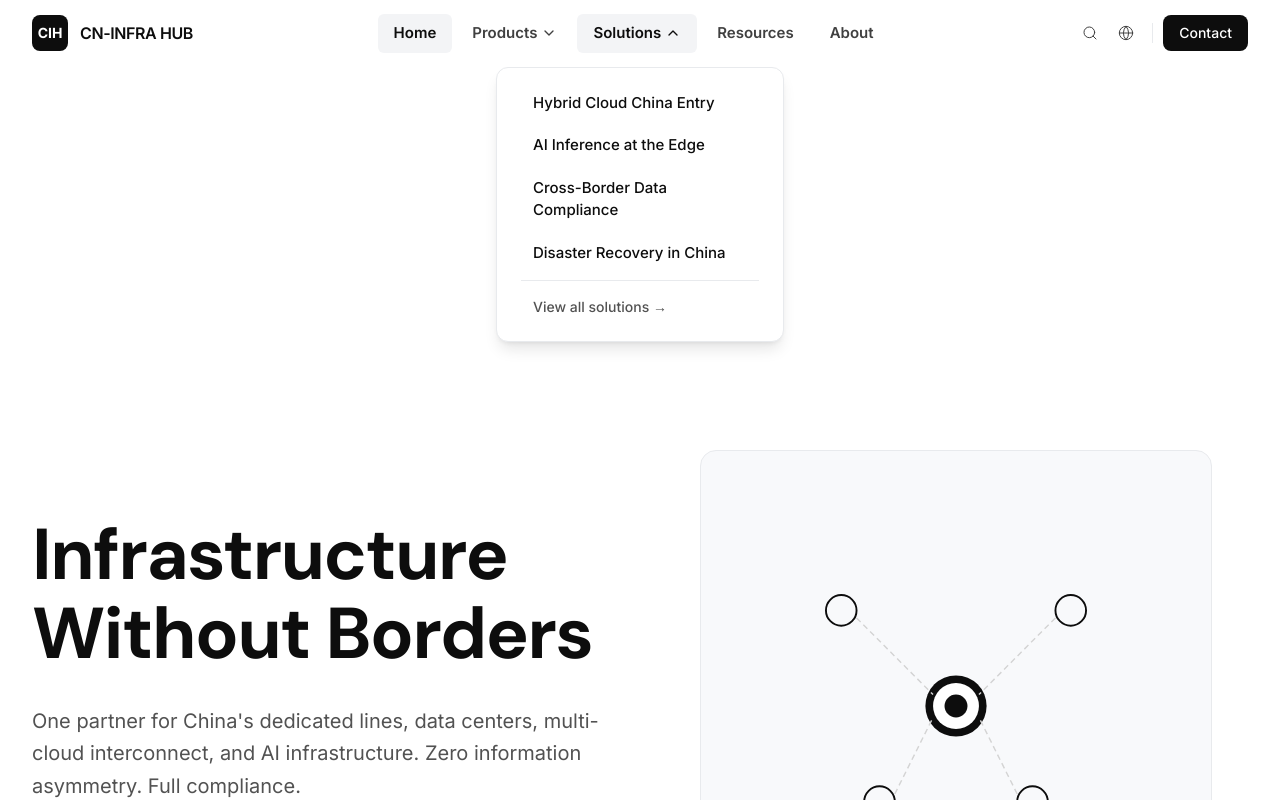
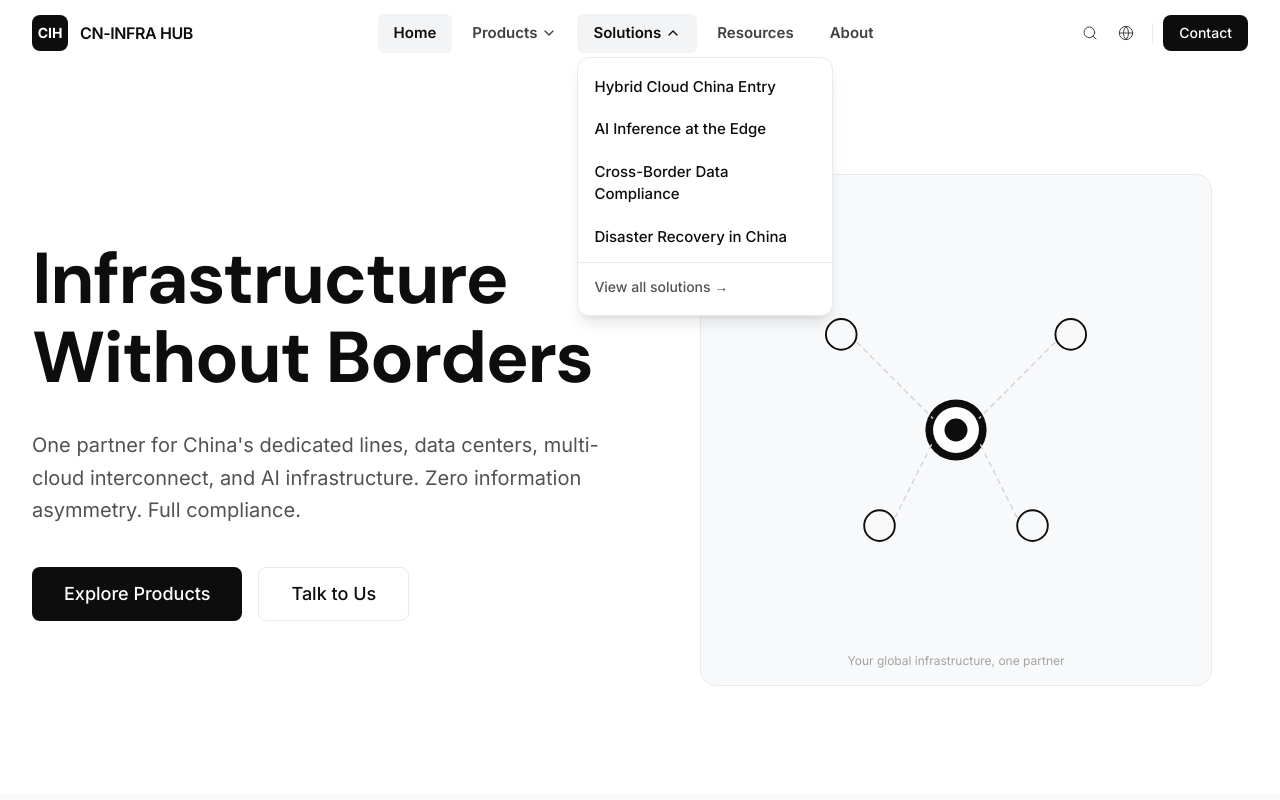
Before and after one commit to emoqbao/cninfrahub, a Next.js app: page / in a window 1280 px wide. Both pictures are taken after a click on the button "Solutions". Shown: the top 800 px of the page. Built offline with nearby package versions, Linux system fonts and the light colour scheme.

Commit message:
fix: Solutions dropdown left-aligned under button, not centered

```diff
--- a/src/components/layout/Header.tsx
+++ b/src/components/layout/Header.tsx
@@ -131,6 +131,32 @@ export default function Header() {
                           className={`h-4 w-4 transition-transform ${solutionsOpen ? "rotate-180" : ""}`}
                         />
                       </button>
+                      {solutionsOpen && (
+                        <div ref={solutionsPanelRef} className="absolute left-0 top-full mt-1 rounded-xl border border-[#e8eaed] bg-white shadow-lg py-2 w-64 z-50">
+                          <ul>
+                            {solutions.map((s) => (
+                              <li key={s.id}>
+                                <Link
+                                  href={`/solutions/${s.id}`}
+                                  onClick={() => setSolutionsOpen(false)}
+                                  className="block px-4 py-2.5 text-[15px] font-medium text-[#0d0d0d] hover:bg-[#f3f4f6] transition-colors"
+                                >
+                                  {s.name}
+                                </Link>
+                              </li>
+                            ))}
+                          </ul>
+                          <div className="border-t border-[#e8eaed] mt-1 pt-1">
+                            <Link
+                              href="/solutions/"
+                              onClick={() => setSolutionsOpen(false)}
+                              className="block px-4 py-2.5 text-sm font-medium text-[#525252] hover:text-[#0d0d0d] hover:bg-[#f3f4f6] transition-colors"
+                            >
+                              View all solutions &rarr;
+                            </Link>
+                          </div>
+                        </div>
+                      )}
                     </div>
                   );
                 }
@@ -246,37 +272,6 @@ export default function Header() {
           </div>
         )}
 
-        {/* Solutions dropdown */}
-        {solutionsOpen && (
-          <div className="mx-auto max-w-7xl px-6 lg:px-8">
-            <div className="flex justify-center">
-              <div ref={solutionsPanelRef} className="rounded-xl border border-[#e8eaed] bg-white shadow-lg px-6 py-4 w-72">
-                <ul className="space-y-1">
-                  {solutions.map((s) => (
-                    <li key={s.id}>
-                      <Link
-                        href={`/solutions/${s.id}`}
-                        onClick={() => setSolutionsOpen(false)}
-                        className="block rounded-md px-3 py-2 text-[15px] font-medium text-[#0d0d0d] hover:bg-[#f3f4f6] transition-colors"
-                      >
-                        {s.name}
-                      </Link>
-                    </li>
-                  ))}
-                </ul>
-                <div className="mt-2 pt-2 border-t border-[#e8eaed]">
-                  <Link
-                    href="/solutions/"
-                    onClick={() => setSolutionsOpen(false)}
-                    className="block rounded-md px-3 py-2 text-sm font-medium text-[#525252] hover:text-[#0d0d0d] hover:bg-[#f3f4f6] transition-colors"
-                  >
-                    View all solutions &rarr;
-                  </Link>
-                </div>
-              </div>
-            </div>
-          </div>
-        )}
 
         {/* Mobile menu */}
         {mobileOpen && (
```
